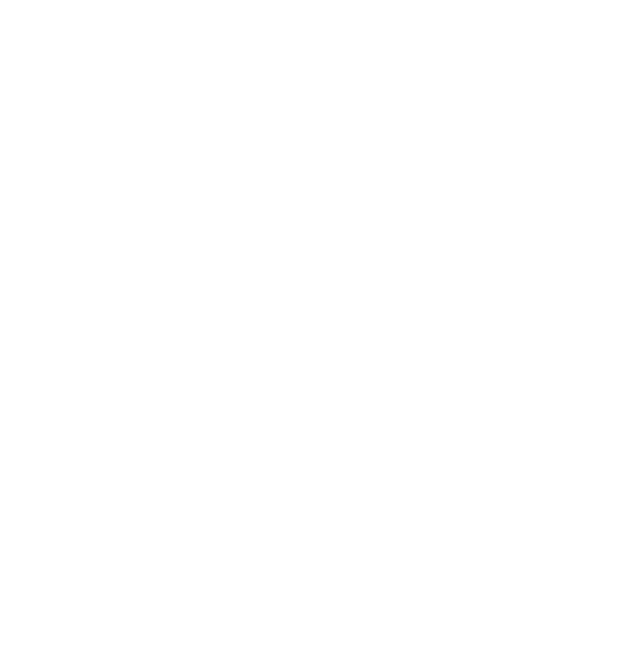
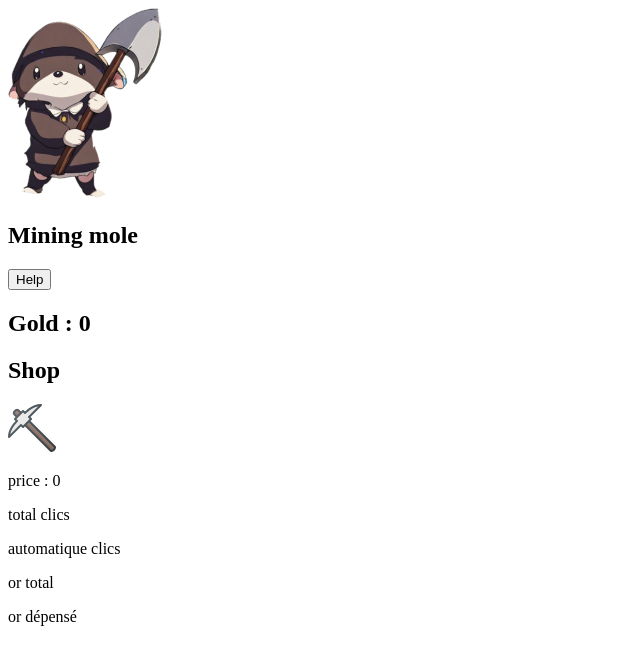
Before and after one commit to NemoOnTheNet/Cliker, a plain HTML site: page index.html in a window 1280 px wide. Shown: the whole page, without its empty margins (0-640 px from the left). Drawn offline with Linux system fonts and the light colour scheme.

Commit message:
first departure of the HTML

```diff
--- a/index.html
+++ b/index.html
@@ -1,19 +1,42 @@
 <!DOCTYPE html>
 <html lang="fr">
+  <head>
+    <meta charset="UTF-8" />
+    <meta name="viewport" content="width=device-width, initial-scale=1.0" />
+    <title>Mining mole</title>
+  </head>
 
-<head>
-    <meta charset="UTF-8">
-    <meta name="viewport" content="width=device-width, initial-scale=1.0">
-    <title>Mining mole</title>
-</head>
-
-<body>
+  <body>
     <section class="clickerPlace">
-
+      <header>
+        <div class="elipse">
+          <img src="./Assets/LogoCTT.png" alt="logo" />
+        </div>
+        <h1>Mining mole</h1>
+      </header>
+      <button class="help">Help</button>
     </section>
-    <section class="shopPlace">
-
+    <section class="shopPlaceAndStats">
+      <section class="gold">
+        <h2>Gold : <span class="nbGold">0</span></h2>
+      </section>
+      <section class="shop">
+        <h2>Shop</h2>
+        <section class="shopListItem">
+          <div class="firstPickaxe">
+            <img
+              src="./Assets/shopIcons/icons8-mining-pickaxe-48.png"
+              alt="wooden pickaxe" />
+            <p>price : <span class="priceFirstPickaxe">0</span></p>
+          </div>
+        </section>
+      </section>
+      <section class="stats">
+        <p>total clics</p>
+        <p>automatique clics</p>
+        <p>or total</p>
+        <p>or dépensé</p>
+      </section>
     </section>
-</body>
-
+  </body>
 </html>
```
